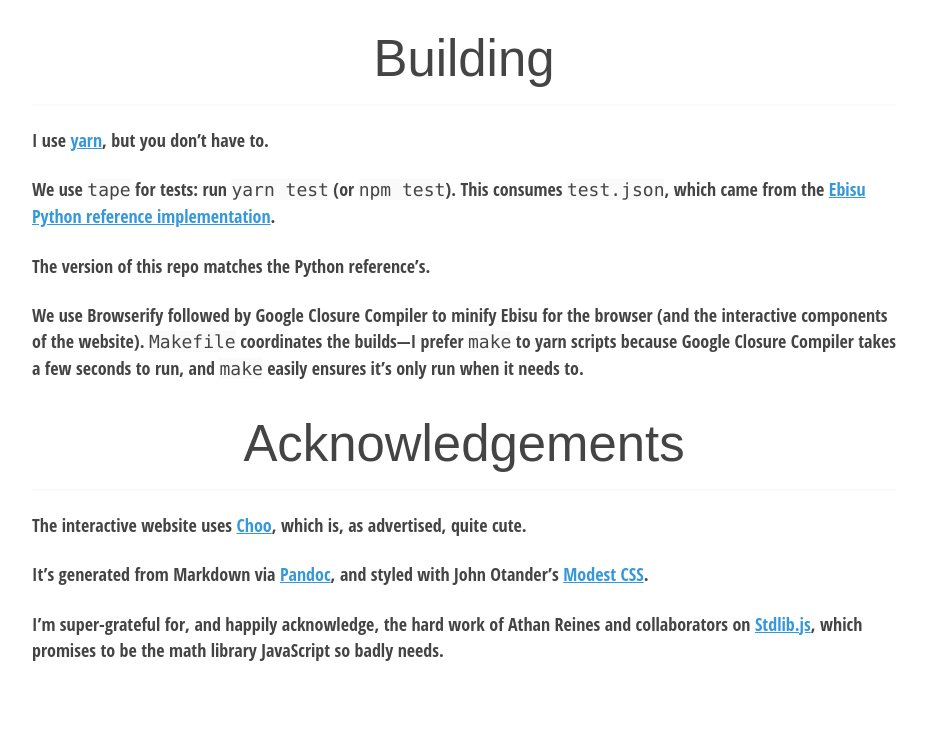
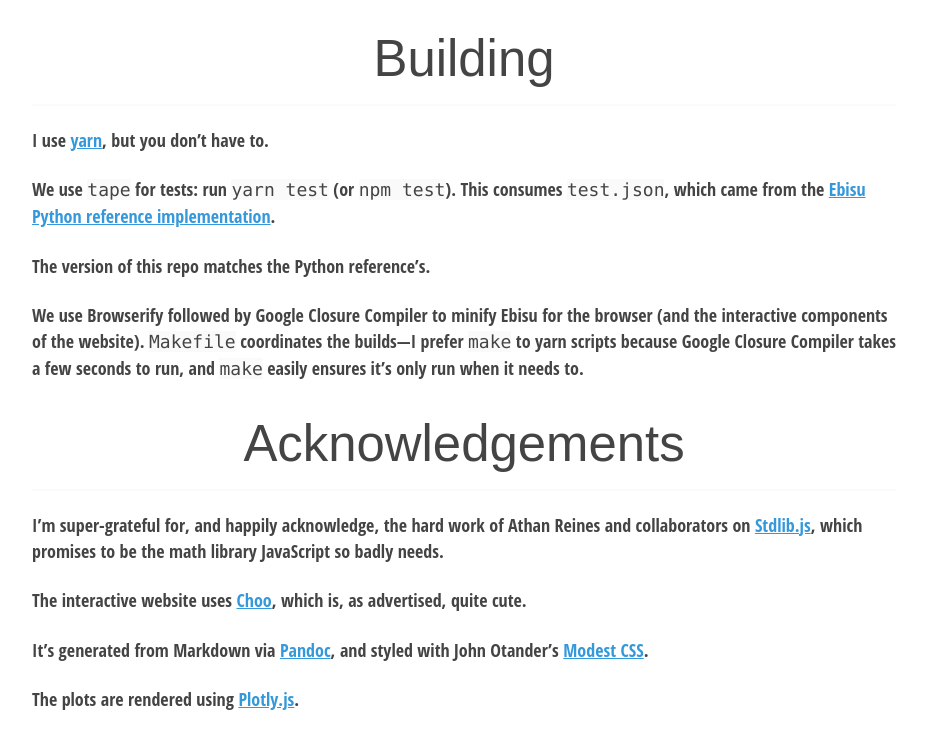
Before and after one commit to fasiha/ebisu.js, a website: page index.html in a window 1280 px wide. Shown: the part 4967-5707 px from the top of the page, without its empty margins (176-1103 px from the left). Before the commit the page ends 5658 px from the top, so only its background shows below. Drawn offline with nearby package versions, Linux system fonts and the light colour scheme.

Commit message:
Forgot to thank plotly

```diff
--- a/index.html
+++ b/index.html
@@ -79,9 +79,10 @@
 <p>The version of this repo matches the Python reference’s.</p>
 <p>We use Browserify followed by Google Closure Compiler to minify Ebisu for the browser (and the interactive components of the website). <code>Makefile</code> coordinates the builds—I prefer <code>make</code> to yarn scripts because Google Closure Compiler takes a few seconds to run, and <code>make</code> easily ensures it’s only run when it needs to.</p>
 <h2 id="acknowledgements">Acknowledgements</h2>
+<p>I’m super-grateful for, and happily acknowledge, the hard work of Athan Reines and collaborators on <a href="https://github.com/stdlib-js/stdlib">Stdlib.js</a>, which promises to be the math library JavaScript so badly needs.</p>
 <p>The interactive website uses <a href="https://choo.io">Choo</a>, which is, as advertised, quite cute.</p>
 <p>It’s generated from Markdown via <a href="http://pandoc.org">Pandoc</a>, and styled with John Otander’s <a href="http://markdowncss.github.io/modest/">Modest CSS</a>.</p>
-<p>I’m super-grateful for, and happily acknowledge, the hard work of Athan Reines and collaborators on <a href="https://github.com/stdlib-js/stdlib">Stdlib.js</a>, which promises to be the math library JavaScript so badly needs.</p>
+<p>The plots are rendered using <a href="https://github.com/plotly/plotly.js/">Plotly.js</a>.</p>
 <script type="text/javascript" src="client/plotly.min.js"></script>
 <script type="text/javascript" src="client/interactive.min.js" async></script>
 <script type="text/javascript" src="dist/ebisu.min.js" async></script>
```
Also changed, not shown: README.md.
